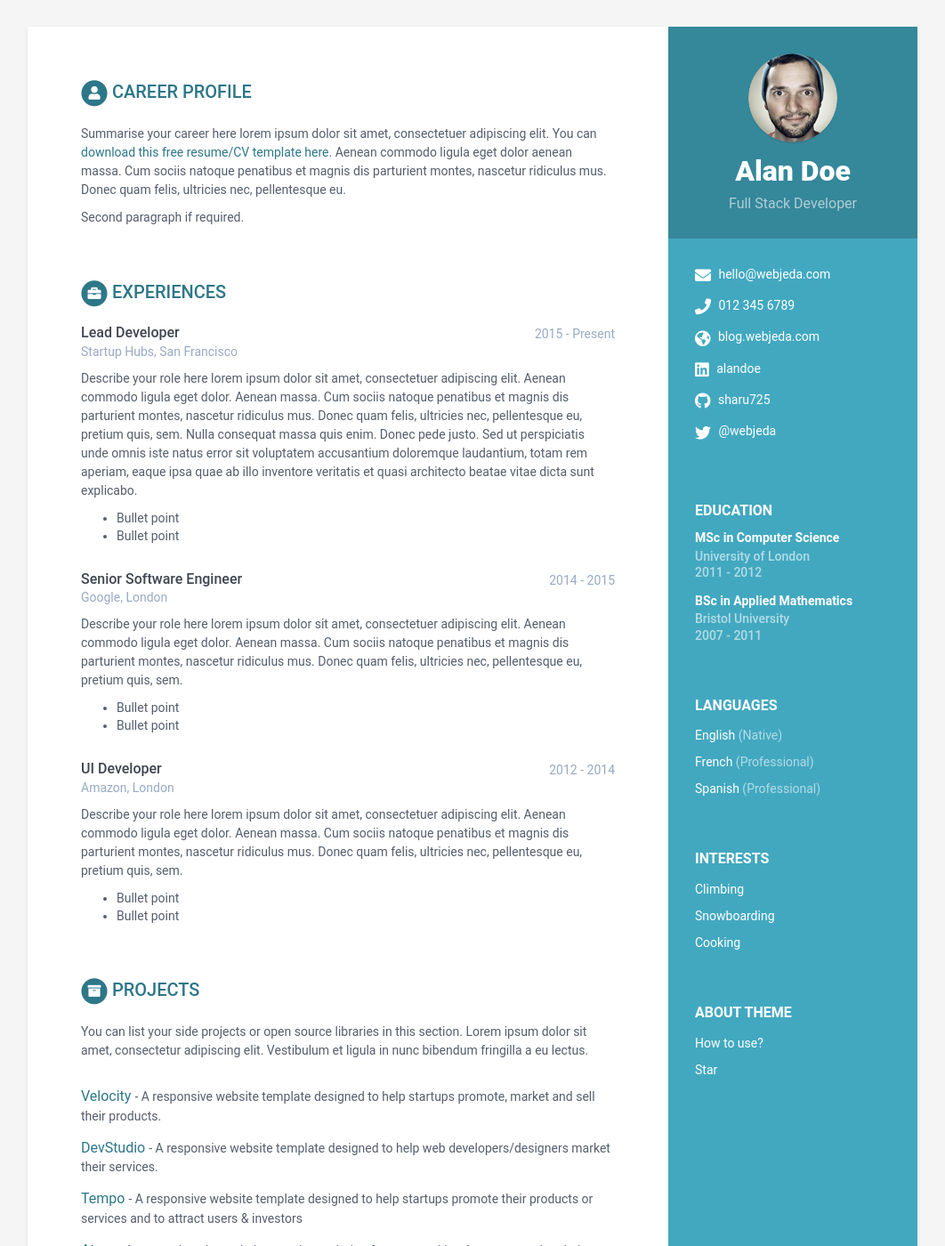
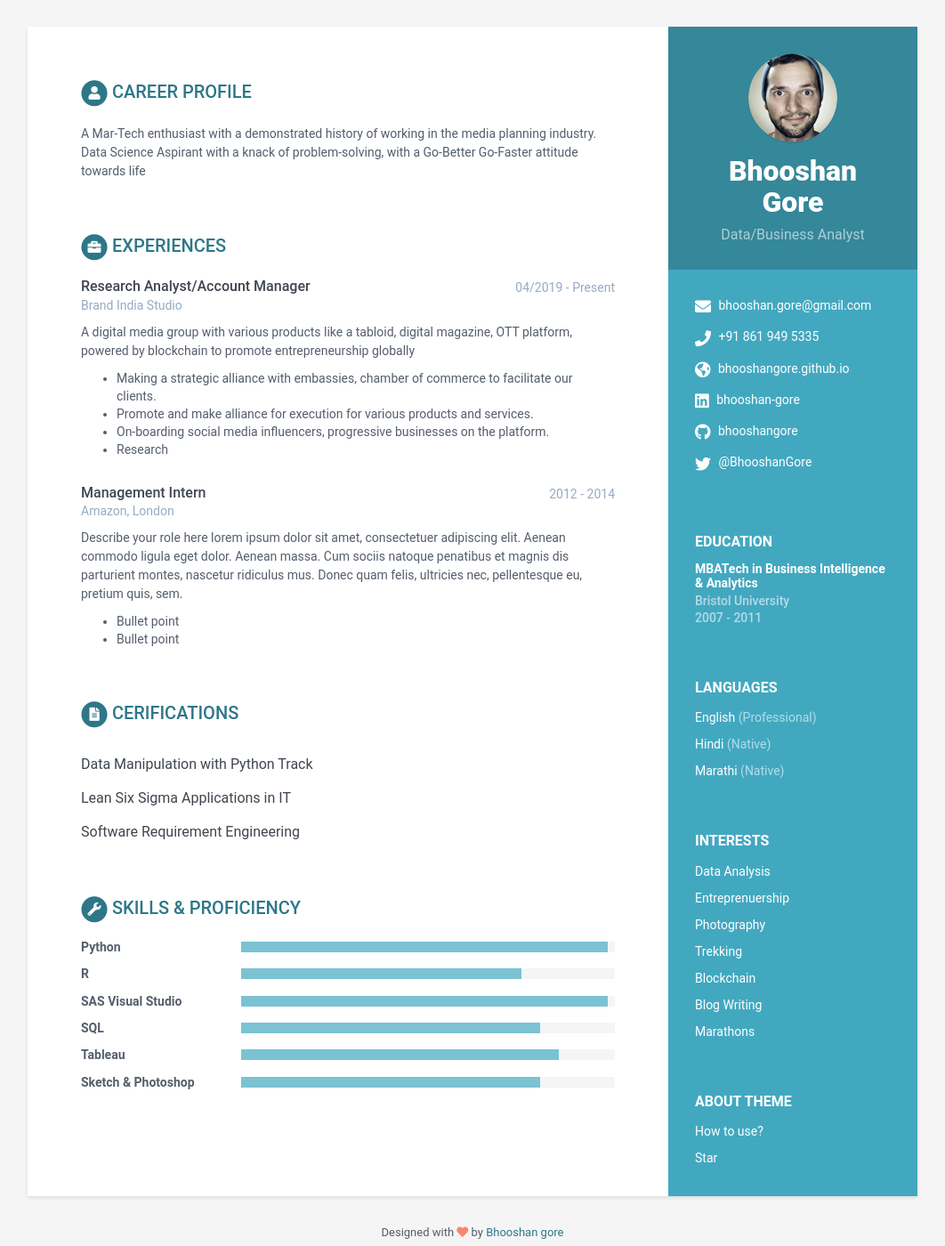
Before and after one commit to bhooshangore/bhooshangore.github.io, a Jekyll site: the page built from index.html, in a window 1280 px wide and 1400 px high. Shown: the whole window at 89% size, without its empty margins (109-1171 px from the left). Built offline with Jekyll 4.4.1, drawn with Linux system fonts in a browser that asks for light colours; some of the changed text lies outside the part shown.

Commit message:
Added Data

```diff
--- a/_data/data.yml
+++ b/_data/data.yml
@@ -7,69 +7,71 @@ sidebar:
     education: True # set to False if you want education in main section instead of in sidebar
 
     # Profile information
-    name: Alan Doe
-    tagline: Full Stack Developer
+    name: Bhooshan Gore
+    tagline: Data/Business Analyst
     avatar: profile.png  #place a 100x100 picture inside /assets/images/ folder and provide the name of the file below
 
     # Sidebar links
-    email: hello@webjeda.com
-    phone: 012 345 6789
-    website: blog.webjeda.com #do not add http://
-    linkedin: alandoe
-    github: sharu725
+    email: bhooshan.gore@gmail.com
+    phone: +91 861 949 5335
+    website: bhooshangore.github.io #do not add http://
+    linkedin: bhooshan-gore
+    github: bhooshangore
     gitlab:
     bitbucket:
-    twitter: '@webjeda'
+    twitter: '@BhooshanGore'
     stack-overflow: # Number/Username, e.g. 123456/alandoe
     codewars:
     goodreads: # Number-Username, e.g. 123456-alandoe
 
     languages:
       - idiom: English
+        level: Professional
+
+      - idiom: Hindi
         level: Native
 
-      - idiom: French
-        level: Professional
-
-      - idiom: Spanish
-        level: Professional
+      - idiom: Marathi
+        level: Native
 
     interests:
-      - item: Climbing
+      - item: Data Analysis
         link:
 
-      - item: Snowboarding
+      - item: Entreprenuership
         link:
 
-      - item: Cooking
+      - item: Photography
         link:
+
+      - item: Trekking
+        link:
+
+      - item: Blockchain
+        link:
+
+      - item: Blog Writing
+        link:
+
+      - item: Marathons
+        link:
+
 
 career-profile:
     title: Career Profile
     summary: |
-      Summarise your career here lorem ipsum dolor sit amet, consectetuer
-      adipiscing elit. You can [download this free resume/CV template here]().
-      Aenean commodo ligula eget dolor aenean massa. Cum sociis natoque
-      penatibus et magnis dis parturient montes, nascetur ridiculus mus.
-      Donec quam felis, ultricies nec, pellentesque eu.
-
-      Second paragraph if required.
+      A Mar-Tech enthusiast with a demonstrated history of working in the media planning industry. Data
+      Science Aspirant with a knack of problem-solving, with a Go-Better Go-Faster attitude towards life
 
 education:
-    - degree: MSc in Computer Science
-      university: University of London
-      time: 2011 - 2012
+    - degree: MBATech in Business Intelligence & Analytics
+      university: NMIMS
+      time: 2014 - 2019
       details: |
-        Describe your study here lorem ipsum dolor sit amet, consectetuer
-        adipiscing elit. Aenean commodo ligula eget dolor. Aenean massa. Cum
-        sociis natoque penatibus et magnis dis parturient montes, nascetur
-        ridiculus mus. Donec quam felis, ultricies nec, pellentesque eu,
-        pretium quis, sem.
+        Majored in Business Intelligence and Analytics
+        Minor in Marketing
 
-          - Bullet point
-          - Bullet point
 
-    - degree: BSc in Applied Mathematics
       university: Bristol University
       time: 2007 - 2011
       details: |
@@ -81,39 +83,30 @@ education:
 
           - Bullet point
           - Bullet point
+experiences:
+    - role: Research Analyst/Account Manager
+      time: 04/2019 - Present
+      company: Brand India Studio
+      details: |
+        A digital media group with various products like a tabloid, digital
+        magazine, OTT platform, powered by blockchain to promote
+        entrepreneurship globally
 
-experiences:
-    - role: Lead Developer
-      time: 2015 - Present
-      company: Startup Hubs, San Francisco
+          - Making a strategic alliance with embassies, chamber of commerce to facilitate our clients.
+          - Promote and make alliance for execution for various products and services.
+          - On-boarding social media influencers, progressive businesses on the platform.
+          - Research
+
+    - role: Management Intern
+      time: 05/2018 - 09/2018
+      company: SHETH Publishing House
       details: |
-        Describe your role here lorem ipsum dolor sit amet, consectetuer
-        adipiscing elit. Aenean commodo ligula eget dolor. Aenean massa.
-        Cum sociis natoque penatibus et magnis dis parturient montes,
-        nascetur ridiculus mus. Donec quam felis, ultricies nec,
-        pellentesque eu, pretium quis, sem. Nulla consequat massa quis
-        enim. Donec pede justo. Sed ut perspiciatis unde omnis iste natus
-        error sit voluptatem accusantium doloremque laudantium, totam rem
-        aperiam, eaque ipsa quae ab illo inventore veritatis et quasi
-        architecto beatae vitae dicta sunt explicabo.
+        As a Intern I was responsible for engaging and increasing digital footprint of SHETH Publishing
+        House, which are one of the largest players in children educational marketspace in Mumbai.
 
-          - Bullet point
-          - Bullet point
-
-    - role: Senior Software Engineer
-      time: 2014 - 2015
-      company: Google, London
-      details: |
-        Describe your role here lorem ipsum dolor sit amet, consectetuer
-        adipiscing elit. Aenean commodo ligula eget dolor. Aenean massa.
-        Cum sociis natoque penatibus et magnis dis parturient montes,
-        nascetur ridiculus mus. Donec quam felis, ultricies nec,
-        pellentesque eu, pretium quis, sem.
-
-          - Bullet point
-          - Bullet point
-
-    - role: UI Developer
+          - Increasing social media footprint to engage the target market
+          - Driving Organic as well as Inorganic traffic using Google AdWords Analytics
+          - Personalizing and tailoring email marketing campaigns and effective campaign delivery
       time: 2012 - 2014
       company: Amazon, London
       details: |
@@ -126,75 +119,44 @@ experiences:
           - Bullet point
           - Bullet point
 
-projects:
-    title: Projects
-    intro: >
-      You can list your side projects or open source libraries in this
-      section. Lorem ipsum dolor sit amet, consectetur adipiscing elit.
-      Vestibulum et ligula in nunc bibendum fringilla a eu lectus.
-
-    assignments:
-      - title: Velocity
-        link: "#hook"
-        tagline: "A responsive website template designed to help startups promote, market and sell their products."
-
-      - title: DevStudio
-        link: "#"
-        tagline: "A responsive website template designed to help web developers/designers market their services."
-
-      - title: Tempo
-        link: "#"
-        tagline: "A responsive website template designed to help startups promote their products or services and to attract users &amp; investors"
-
-      - title: Atom
-        link: "#"
-        tagline: "A comprehensive website template solution for startups/developers to market their mobile apps."
-
-      - title: Delta
-        link: "#"
-        tagline: "A responsive Bootstrap one page theme designed to help app developers promote their mobile apps"
-
 publications:
-    title: Publications
+    title: Cerifications
     intro: |
-      You can list your publications in this section. Lorem ipsum dolor sit
-      amet, consectetur adipiscing elit. Vestibulum et ligula in nunc
-      bibendum fringilla a eu lectus.
 
     papers:
-      - title: The Art of Computer Programming
-        authors: Donald E. Knuth
-        conference: Addison-Wesley, 1968
+      - title: Data Manipulation with Python Track
+        Issued By: DataCamp
+        credential id: b960397c2a27d7ee10767bcbf8c40a693a87c90e
 
-      - title: "Genetic Programming III: Darwinian Invention &amp; Problem Solving"
-        authors: Koza, J.R., Andre, D., Bennett, F.H., Keane, M.A.
-        conference: "Morgan Kaufmann Publishers Inc., San Francisco, CA, USA, 1st edn. (1999)"
+      - title: Lean Six Sigma Applications in IT
+        Issued By: Udemy
+        credential URL: http://ude.my/UC-H933UO9Z
 
-      - title: A syntax directed compiler for Algol 60
-        authors: Edgar T. Irons
-        conference: "Comm. ACM 4 (1961), 51–55"
+      - title: Software Requirement Engineering
+        Issued By: Udemy
+        credential URL: http://ude.my/UC-SEKC5P44
 
 skills:
     title: Skills &amp; Proficiency
 
     toolset:
-      - name: Python & Django
+      - name: Python
         level: 98%
 
-      - name: Javascript & jQuery
+      - name: R
+        level: 75%
+
+      - name: SAS Visual Studio
         level: 98%
 
-      - name: Angular
-        level: 98%
+      - name: SQL
+        level: 80%
 
-      - name: HTML5 & CSS
-        level: 95%
-
-      - name: Ruby on Rails
+      - name: Tableau
         level: 85%
 
       - name: Sketch & Photoshop
-        level: 60%
+        level: 80%
 
 footer: >
-    Designed with <i class="fas fa-heart"></i> by <a href="http://themes.3rdwavemedia.com" target="_blank" rel="nofollow">Xiaoying Riley</a>
+    Designed with <i class="fas fa-heart"></i> by <a href="" target="_blank" rel="nofollow">Bhooshan gore</a>
```
